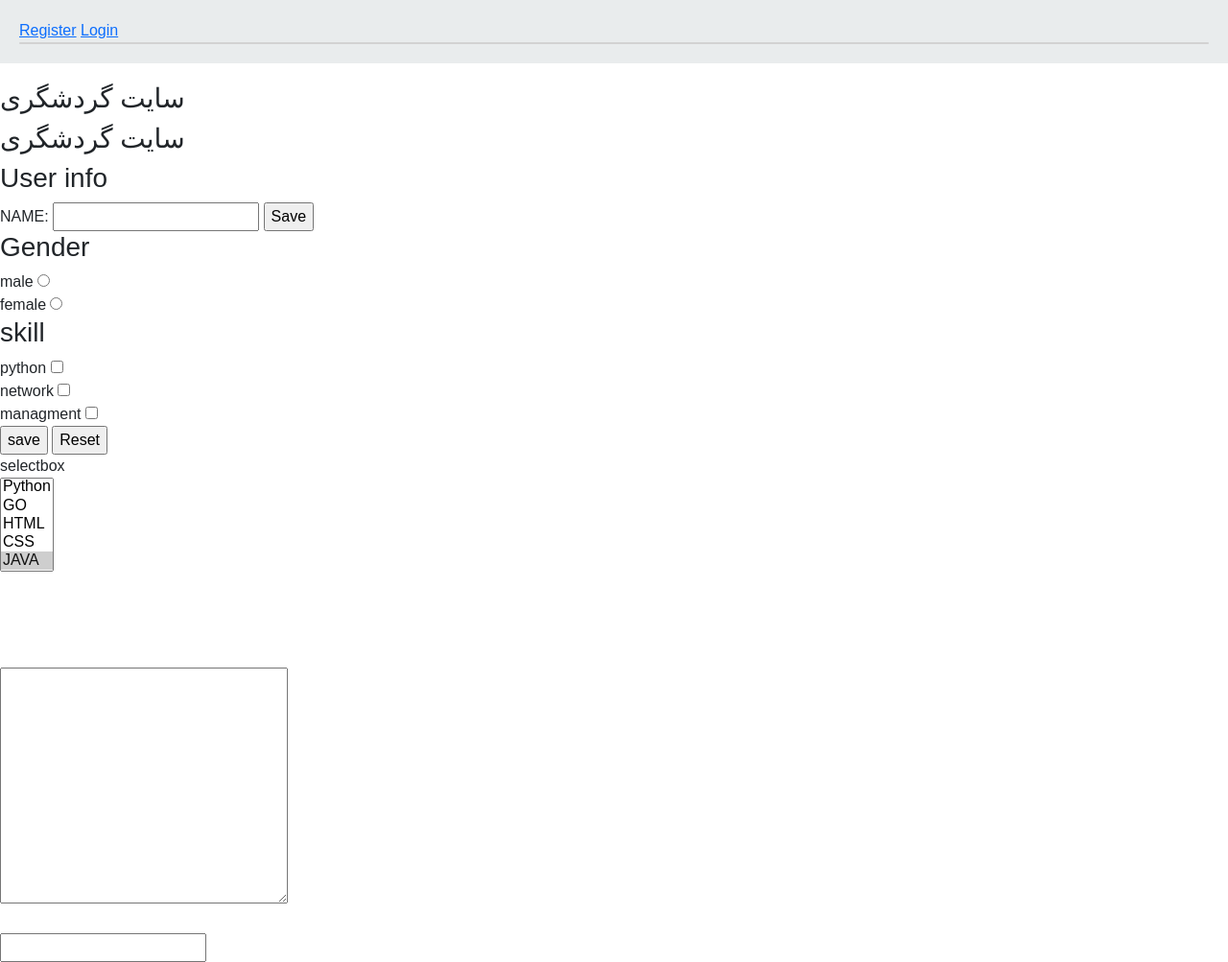
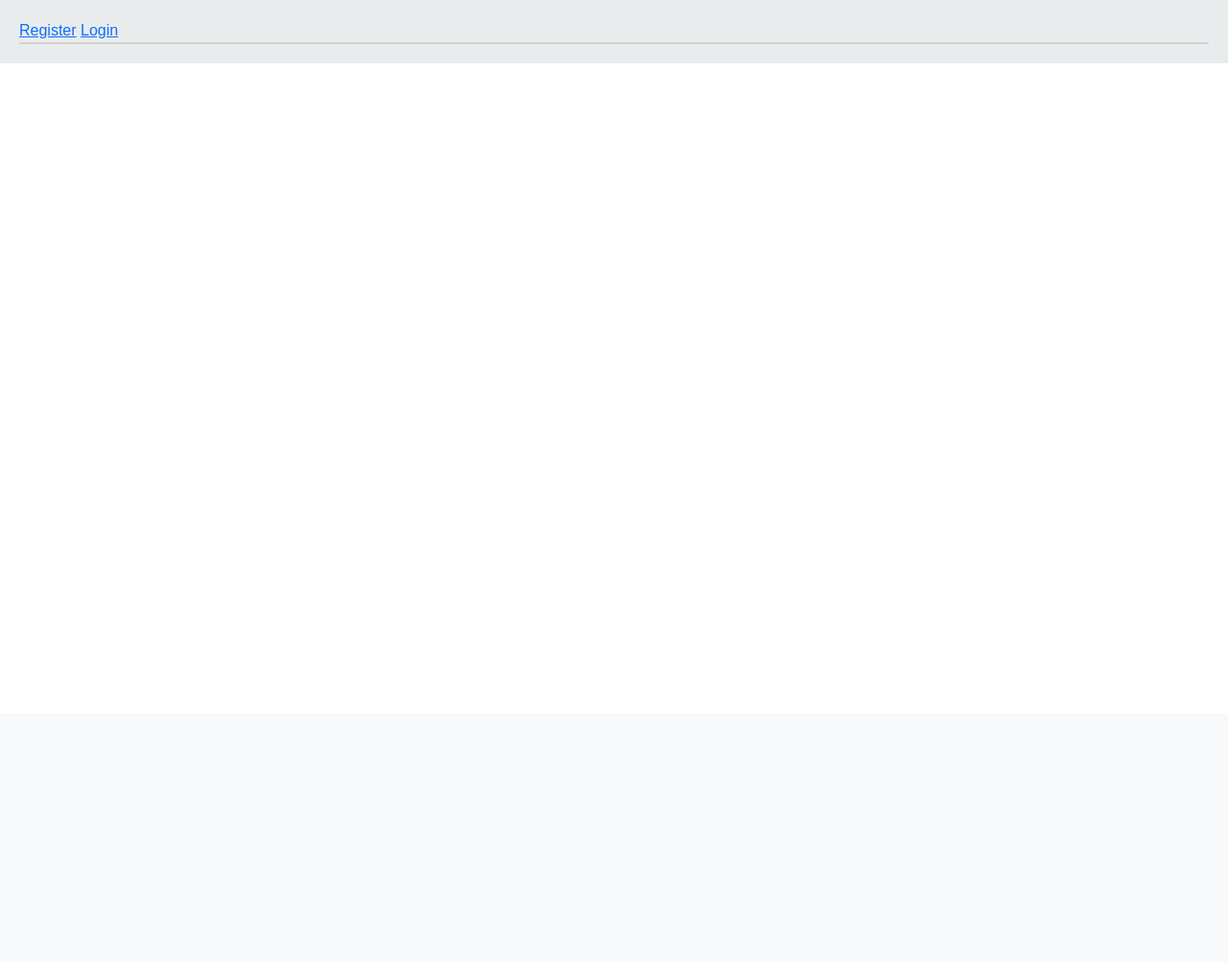
Before and after one commit to mohamadebi/Mizax, a Django app: page / in a window 1280 px wide. Shown: the part 56-1059 px from the top of the page at 96% size. After the commit the page ends 122 px from the top, so only its background shows below. Run offline with Django 4.2, Linux system fonts and the light colour scheme; data that the repository does not hold is empty.

```diff
--- a/mizax/templates/base.html
+++ b/mizax/templates/base.html
@@ -45,73 +45,6 @@
     {%include 'messages.html'%}
     {% block content %} {% endblock %}
   </div>
-  <h3>سایت گردشگری</h3>
-  <h3>سایت گردشگری</h3>
-  <form action="">
-
-    <h3>User info</h3>
-    <label for="name"> NAME: </label>
-    <input type="text" id="phone" , name="name">
-    <input type="submit" value="Save">
-    <br>
-    <h3>Gender</h3>
-    <label for="male">male</label>
-    <input type="radio" value="male" , name="gender">
-    <br>
-    <label for="female">female</label>
-    <input type="radio" value="female" , name="gender">
-    <br>
-    <h3>skill</h3>
-    <label for="python">python</label>
-    <input type="checkbox" , name="python">
-    <br>
-    <label for="network">network</label>
-    <input type="checkbox" , name="network">
-    <br>
-    <label for="managment">managment</label>
-    <input type="checkbox" , name="managment">
-    <br>
-    <input type="submit" , name="submit" , value="save">
-    <input type="reset" , name="reset">
-    <br>
-    <label for="selectbox">selectbox</label>
-    <br>
-    <select name="select-box" id="selectbox" size="5">
-      <option value="html">HTML</option>
-      <option value="css">CSS</option>
-      <option value="java">JAVA</option>
-      <option value="python">Python</option>
-      <option value="go">GO</option>
-      <option value="html">HTML</option>
-      <option value="css">CSS</option>
-      <option value="java">JAVA</option>
-      <option value="python">Python</option>
-      <option value="go">GO</option>
-      <option value="html">HTML</option>
-      <option value="css">CSS</option>
-      <option value="java" selected>JAVA</option>
-      <option value="python">Python</option>
-      <option value="go">GO</option>
-
-    </select>
-    <br>
-    <br>
-    <br>
-    <br>
-    <br>
-    <textarea name="" id="" cols="30" rows="10"></textarea>
-    <br>
-    <br>
-    <input type="text" list="mydata">
-    <datalist id="mydata">
-      <option>ahmad</option>
-      <option>milad</option>
-      <option>abas</option>
-      <option>sooroosh</option>
-      <option>siamak</option>
-
-    </datalist>
-  </form>
 
 </body>
 
```
Also changed, not shown: mizax/templates/login.html (+127 -7 lines), mizax/images/logo.png (added), mizax/images/sabz-fav.png (added).
